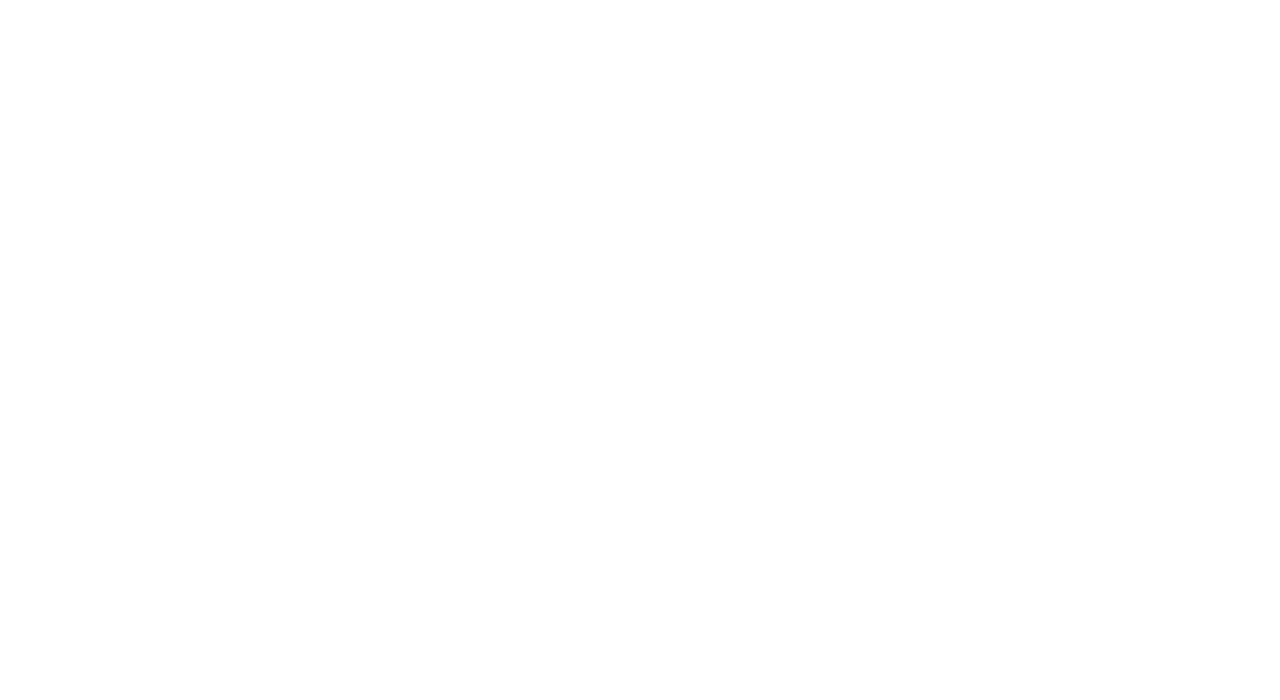
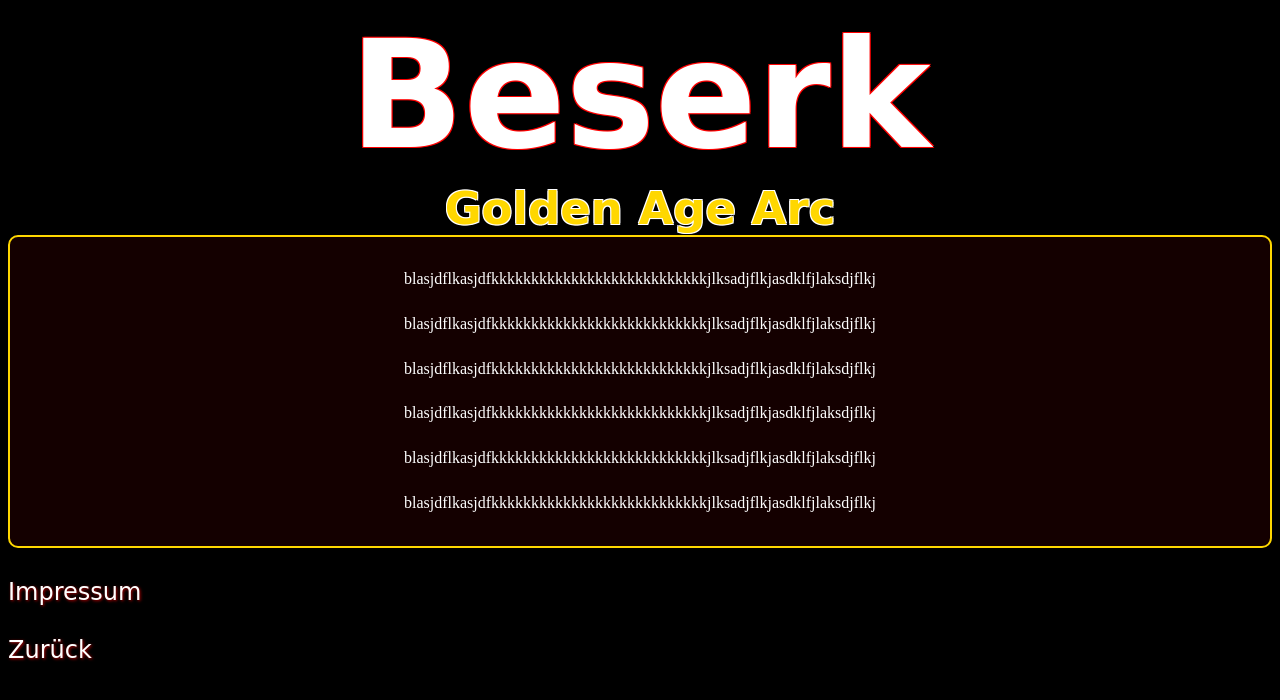
Before and after one commit to EliaLaussegger/Beserk-Website, a plain HTML site: page Website/golden_age_arc.html in a window 1280 px wide. Drawn offline with Linux system fonts and the light colour scheme; a web font is replaced by a local one.

Commit message:
neue seite geadded

```diff
--- a/Website/golden_age_arc.html
+++ b/Website/golden_age_arc.html
@@ -0,0 +1,28 @@
+<!DOCTYPE html>
+<html lang="de">
+<head>
+    <meta charset="UTF-8">
+    <meta name="viewport" content="width=device-width, initial-scale=1.0">
+    <title>Beserk</title>
+    <link rel="icon" href="/images/beserk_icon.jpg">
+    <link rel="stylesheet" href="style.css">
+    <link rel="preconnect" href="https://fonts.googleapis.com">
+    <link rel="preconnect" href="https://fonts.gstatic.com" crossorigin>
+    <link href="https://fonts.googleapis.com/css2?family=Quintessential&display=swap" rel="stylesheet">
+</head>
+<body>
+    <h1>Beserk</h1>
+    <h1 class="goldenAgeArc">Golden Age Arc</h1>
+    <div class="box">
+        <p>blasjdflkasjdfkkkkkkkkkkkkkkkkkkkkkkkkkkkjlksadjflkjasdklfjlaksdjflkj</p>
+        <p>blasjdflkasjdfkkkkkkkkkkkkkkkkkkkkkkkkkkkjlksadjflkjasdklfjlaksdjflkj</p>
+        <p>blasjdflkasjdfkkkkkkkkkkkkkkkkkkkkkkkkkkkjlksadjflkjasdklfjlaksdjflkj</p>
+        <p>blasjdflkasjdfkkkkkkkkkkkkkkkkkkkkkkkkkkkjlksadjflkjasdklfjlaksdjflkj</p>
+        <p>blasjdflkasjdfkkkkkkkkkkkkkkkkkkkkkkkkkkkjlksadjflkjasdklfjlaksdjflkj</p>
+        <p>blasjdflkasjdfkkkkkkkkkkkkkkkkkkkkkkkkkkkjlksadjflkjasdklfjlaksdjflkj</p>
+    </div>
+    <!-- was auch immer da stehen soll -->
+    <a href="impressum.html" class="back">Impressum</a>
+    <a href="index.html" class="back">Zurück</a>
+
+</body>
--- a/Website/style.css
+++ b/Website/style.css
@@ -26,6 +26,18 @@ h1 {
         -1px  1px 0 white,
          1px  1px 0 white;
 }
+.back{
+    display: block;
+    margin-top: 30px;
+    font-family: 'Quintessential', cursive;
+    color: white;
+    text-decoration: none;
+    font-size: x-large;
+    text-shadow: 1px 1px 3px rgba(255, 0, 0, 0.7);
+}
+.back:hover{
+    text-decoration: underline;
+}
 body {
     background-color: black;
 }
@@ -34,3 +46,21 @@ body {
   font-weight: 400;
   font-style: normal;
 }
+.box {
+  margin:auto;
+  padding: 20px;
+  box-sizing: border-box;
+  background: rgb(20, 0, 0);
+  color: white;
+  text-align: center;
+  border-radius: 10px;
+  box-shadow: 0 4px 8px rgba(0, 0, 0, 0.3);
+  border: 2px solid gold;
+  display: flex;
+  flex-direction: column;
+  align-items: center;
+  line-height: 0.8;
+  cursor: pointer;
+  transition: background-color 0.3s ease;
+  user-select: none;
+}
```
Also changed, not shown: Website/index.html (+2 -4 lines), Website/impressum.html (added).
